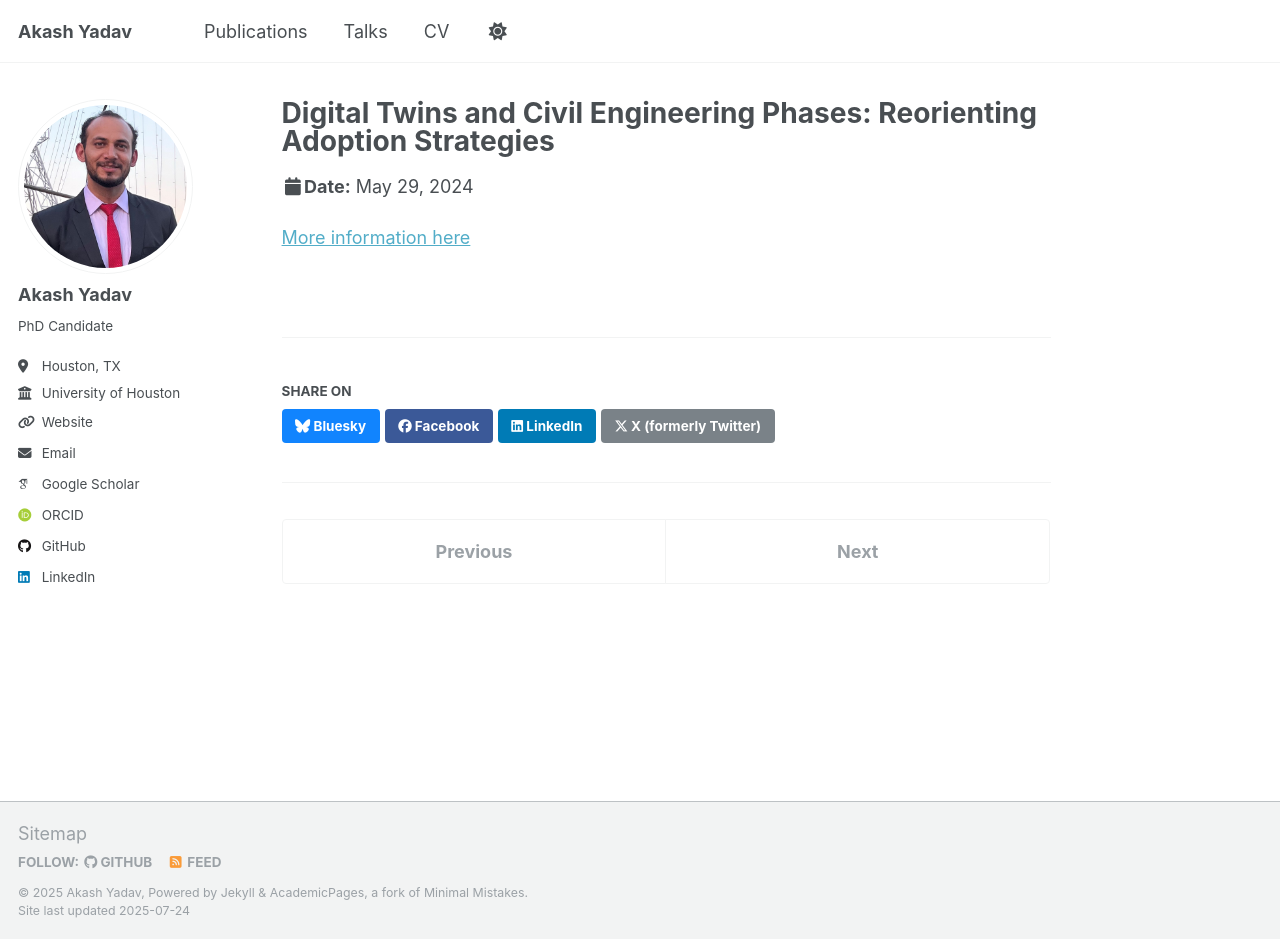
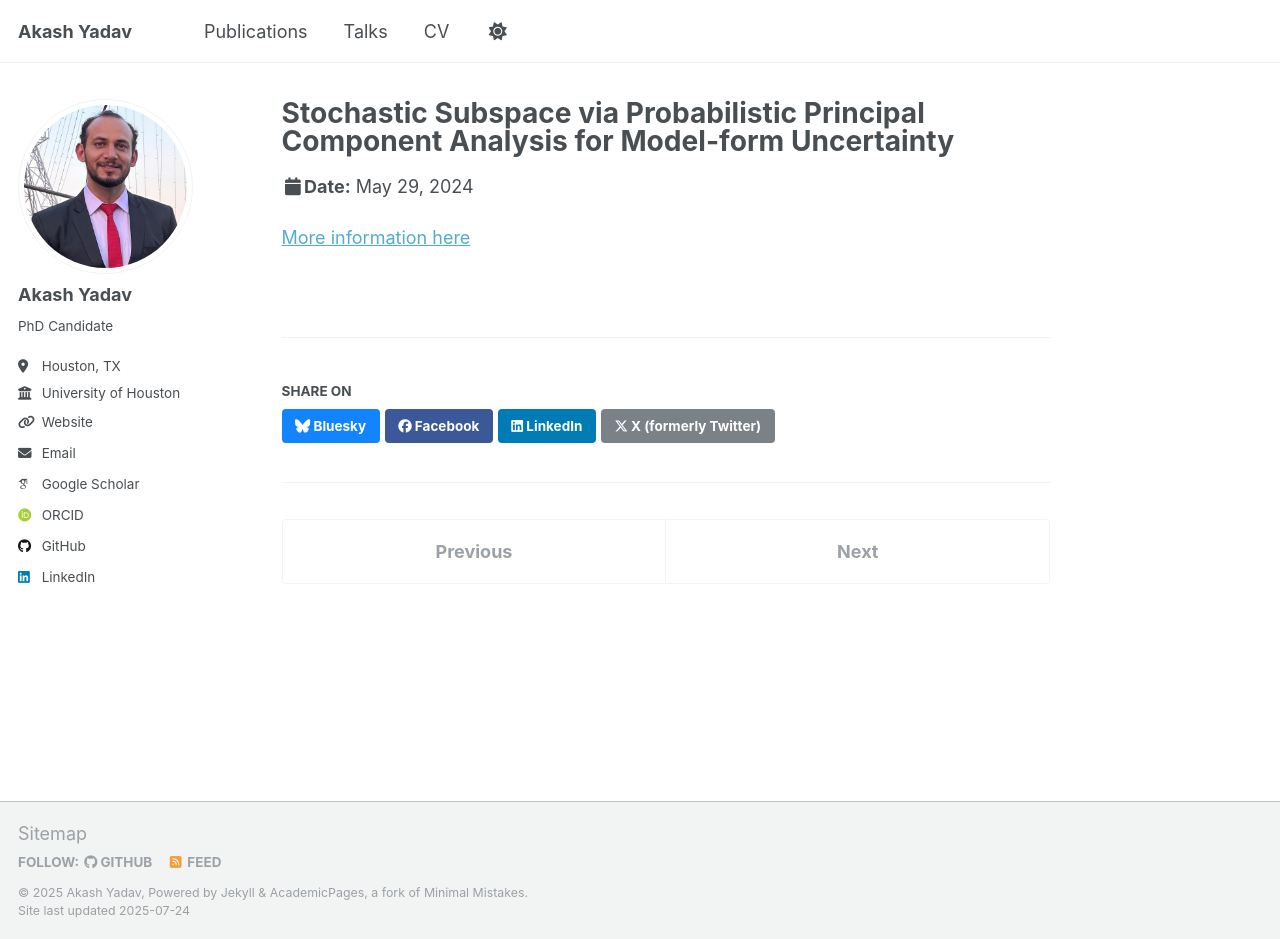
Before and after one commit to akashyadav0210/akashyadav0210.github.io, a Jekyll site: the page built from _talks/2024-05-29-SS-PPCA.md, in a window 1280 px wide and 939 px high. Built offline with Jekyll 4.4.1, drawn with Linux system fonts in a browser that asks for light colours; some web fonts are replaced.

Commit message:
Update and rename 2024-05-29-digital-twin.md to 2024-05-29-SS-PPCA.md

```diff
--- a/_talks/2024-05-29-digital-twin.md
+++ b/_talks/2024-05-29-SS-PPCA.md
@@ -1,8 +1,8 @@
 ---
-title: "Digital Twins and Civil Engineering Phases: Reorienting Adoption Strategies"
+title: "Stochastic Subspace via Probabilistic Principal Component Analysis for Model-form Uncertainty"
 collection: talks
 type: "Talk"
-permalink: /talks/2024-05-29-digital-twin
+permalink: /talks/2024-05-29-SS-PPCA
 venue: "Chicago, IL, ASCE Engineering Mechanics Institute Conference and Probabilistic Mechanics & Reliability Conference"
 date: 2024-05-29
 location: "Chicago, IL"
```
